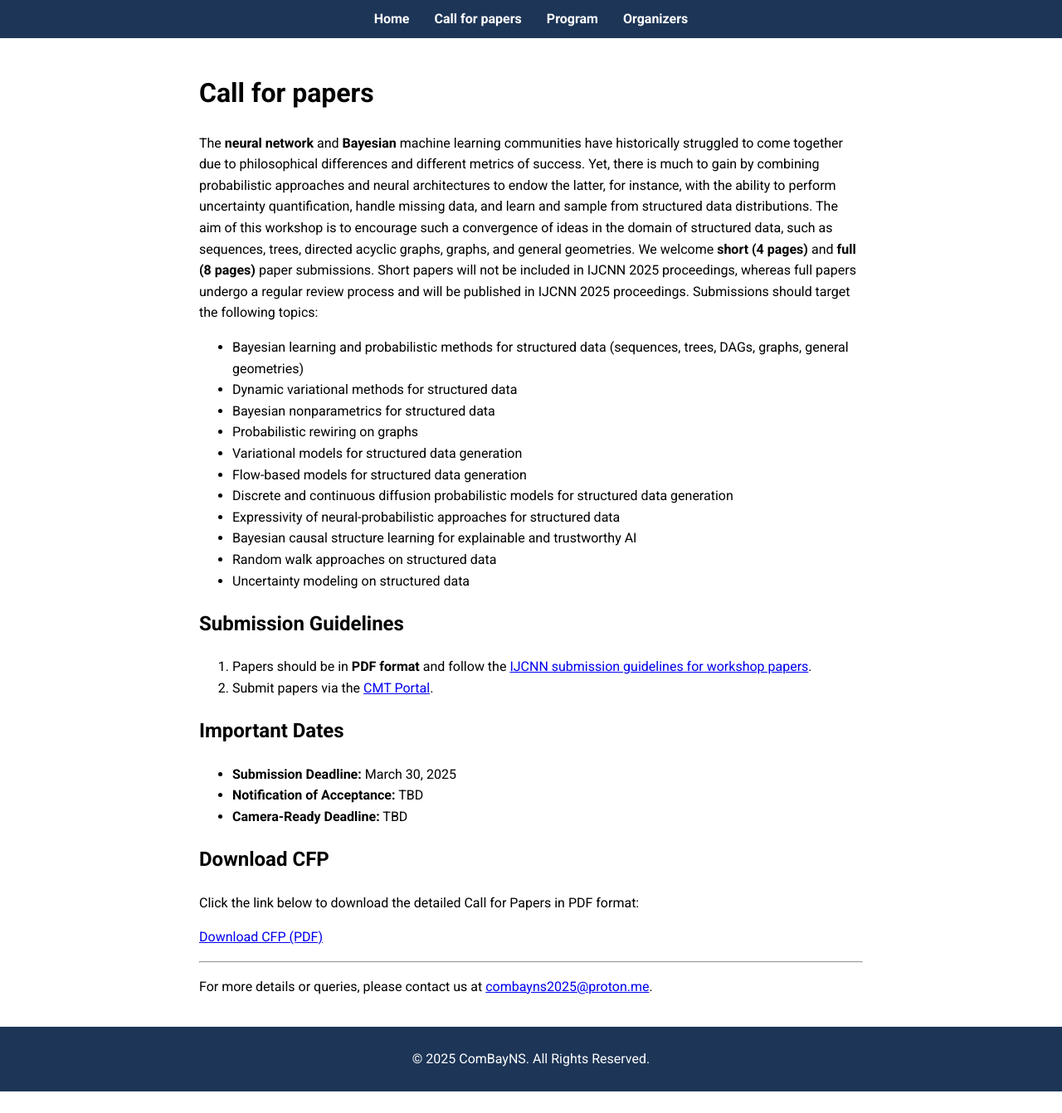
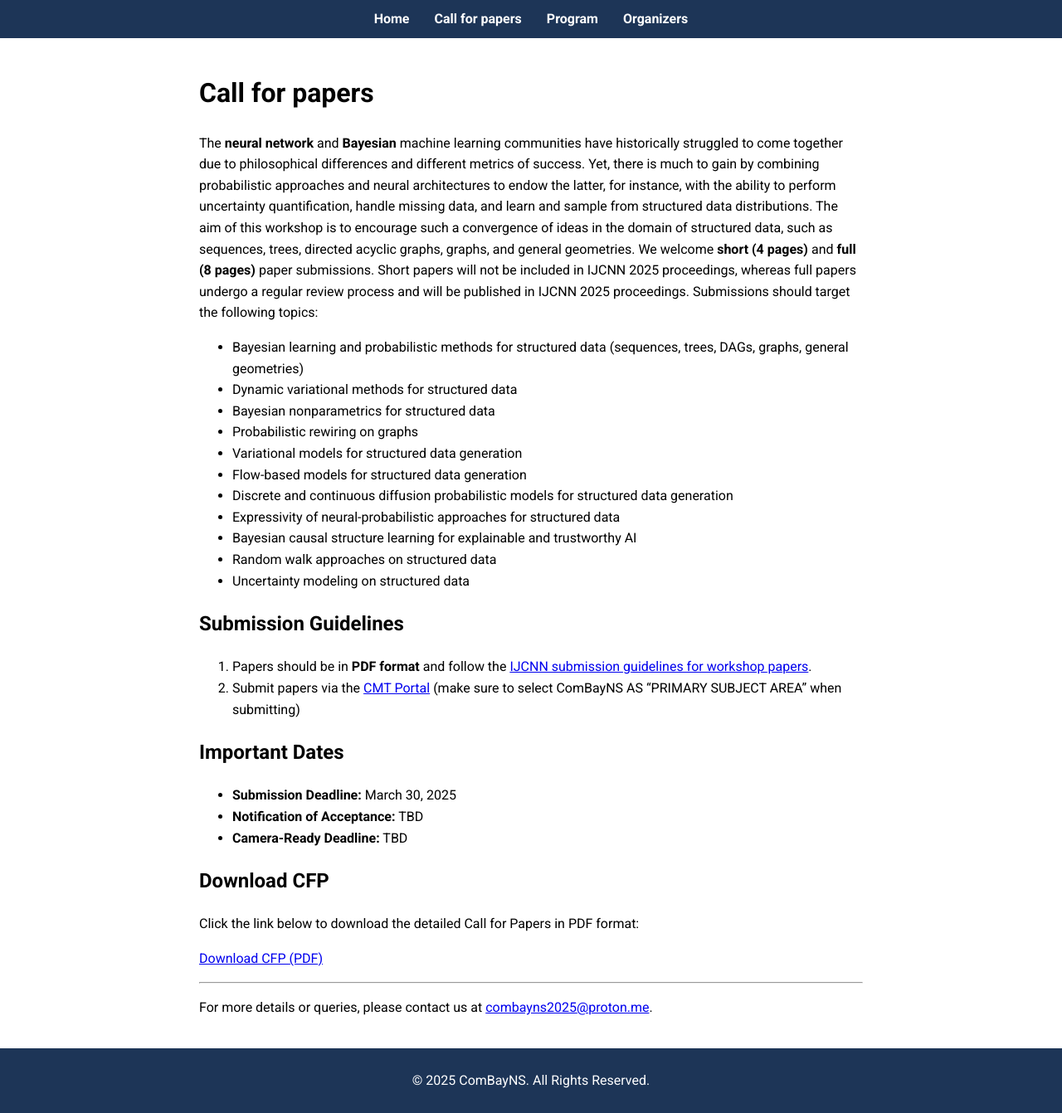
Before and after one commit to combayns2025/combayns2025.github.io, a Jekyll site: the page built from call-for-papers.md, in a window 1280 px wide. Shown: the whole page at 83% size. Built offline with Jekyll 4.4.1, drawn with Linux system fonts in a browser that asks for light colours; before the commit the page ends 1316 px from its top, so only the background shows below that.

Commit message:
Update call-for-papers.md

```diff
--- a/call-for-papers.md
+++ b/call-for-papers.md
@@ -22,7 +22,7 @@ The **neural network** and **Bayesian** machine learning communities have histor
 
 ## Submission Guidelines
 1. Papers should be in **PDF format** and follow the [IJCNN submission guidelines for workshop papers](https://2025.ijcnn.org/authors/call-for-papers).
-2. Submit papers via the [CMT Portal](https://cmt3.research.microsoft.com/IJCNN2025/Track/3/Submission/Create).
+2. Submit papers via the [CMT Portal](https://cmt3.research.microsoft.com/IJCNN2025/Track/3/Submission/Create) (make sure to select ComBayNS AS “PRIMARY SUBJECT AREA” when submitting)
 
 ## Important Dates
 - **Submission Deadline:** March 30, 2025
```
